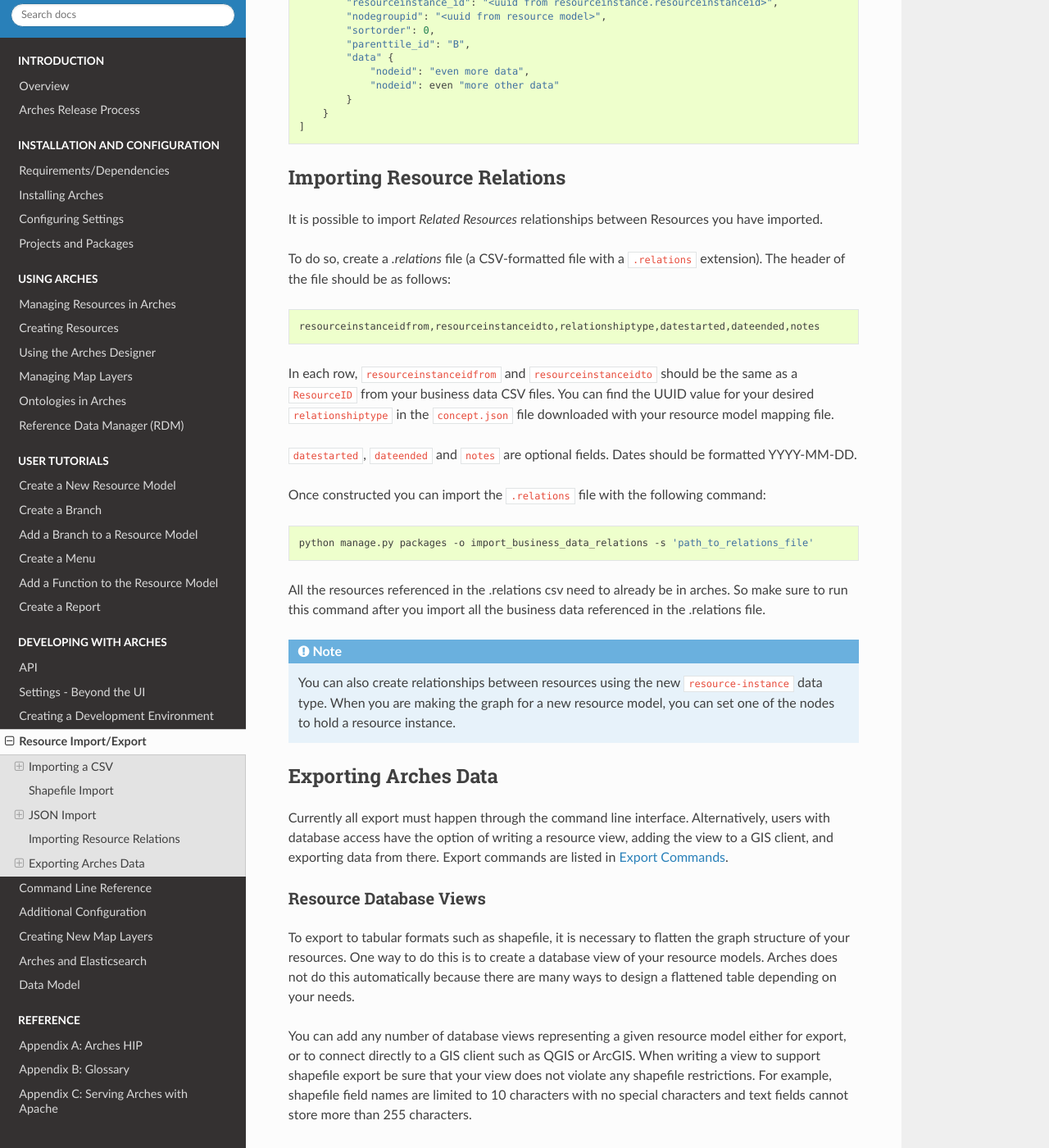
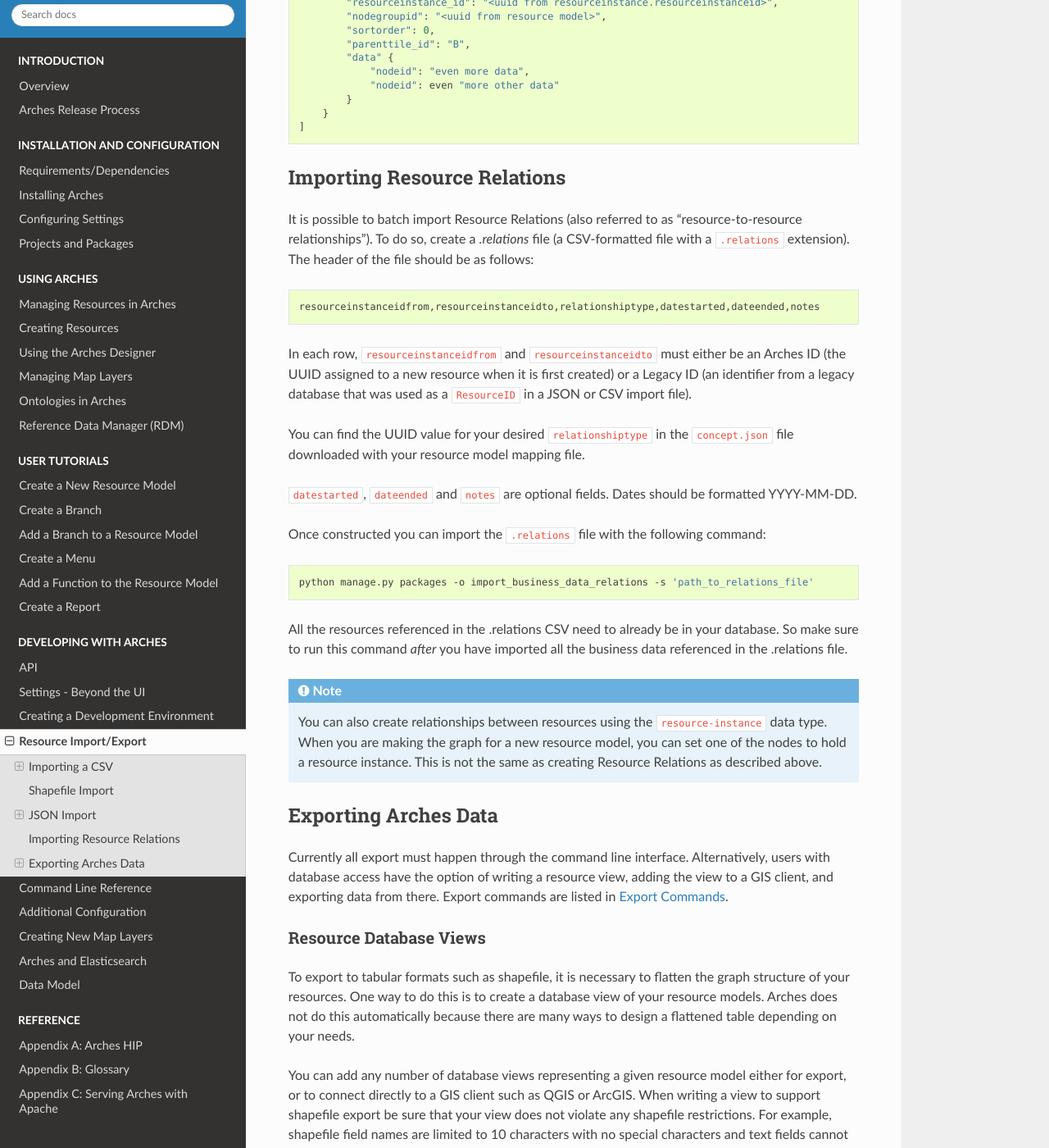
Before and after one commit to archesproject/arches-docs, a Sphinx documentation site: the page built from docs/import-export.txt, in a window 1280 px wide and 1400 px high, scrolled down 11709 px. Shown: the whole window at 82% size. Built offline with Sphinx 7.4.7 and the Read the Docs theme 2.0.0, drawn with Linux system fonts in a browser that asks for light colours.

Commit message:
reword some parts, add note about legacy id #30

```diff
--- a/docs/import-export.txt
+++ b/docs/import-export.txt
@@ -209,7 +209,7 @@
 Structure of the ``resourceinstance`` object::
 
     {
-        "graph_id": "<uuid,
+        "graph_id": uuid,
         "resourceinstanceid": uuid,
         "legacyid": uuid or text
     }
@@ -474,16 +474,18 @@
 
 Importing Resource Relations
 ============================
-It is possible to import `Related Resources` relationships between Resources you have imported.
 
-To do so, create a `.relations` file (a CSV-formatted file with a ``.relations`` extension). The header of the file should be as follows:
+It is possible to batch import Resource Relations (also referred to as "resource-to-resource relationships"). To do so, create a `.relations` file (a CSV-formatted file with a
+``.relations`` extension). The header of the file should be as follows:
 
 .. code-block:: text
 
    resourceinstanceidfrom,resourceinstanceidto,relationshiptype,datestarted,dateended,notes
 
 
-In each row, ``resourceinstanceidfrom`` and ``resourceinstanceidto`` should be the same as a ``ResourceID`` from your business data CSV files. You can find the UUID value for your desired ``relationshiptype`` in the ``concept.json`` file downloaded with your resource model mapping file.
+In each row, ``resourceinstanceidfrom`` and ``resourceinstanceidto`` must either be an Arches ID (the UUID assigned to a new resource when it is first created) or a Legacy ID (an identifier from a legacy database that was used as a ``ResourceID`` in a JSON or CSV import file).
+
+You can find the UUID value for your desired ``relationshiptype`` in the ``concept.json`` file downloaded with your resource model mapping file.
 
 ``datestarted``, ``dateended`` and ``notes`` are optional fields. Dates should be formatted YYYY-MM-DD.
 
@@ -494,11 +496,11 @@
    python manage.py packages -o import_business_data_relations -s 'path_to_relations_file'
 
 
-All the resources referenced in the .relations csv need to already be in arches. So make sure to run this command after you import all the business data referenced in the .relations file.
+All the resources referenced in the .relations CSV need to already be in your database. So make sure to run this command `after` you have imported all the business data referenced in the .relations file.
 
 .. note::
 
-   You can also create relationships between resources using the new ``resource-instance`` data type. When you are making the graph for a new resource model, you can set one of the nodes to hold a resource instance.
+   You can also create relationships between resources using the ``resource-instance`` data type. When you are making the graph for a new resource model, you can set one of the nodes to hold a resource instance. This is not the same as creating Resource Relations as described above.
 
 
 Exporting Arches Data
```
